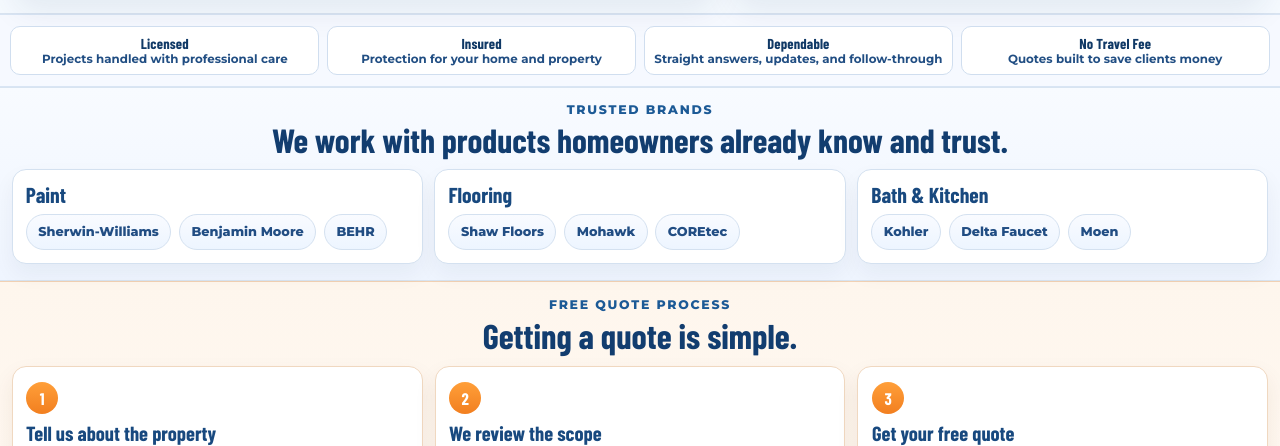
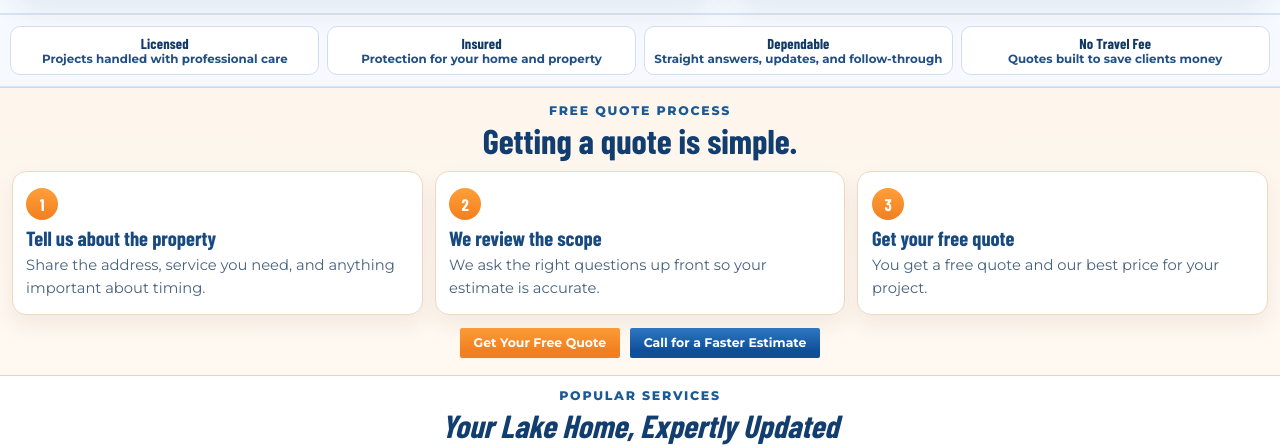
Before and after one commit to leojsjdhducucjjc/homerepair1, a website: page index.html in a window 1280 px wide. Shown: the part 1749-2195 px from the top of the page. Drawn offline with nearby package versions, Linux system fonts and the light colour scheme.

Commit message:
Refine mobile hero and remove home brands

```diff
--- a/index.html
+++ b/index.html
@@ -116,37 +116,6 @@
           <div class="trust-item"><strong>Insured</strong> Protection for your home and property</div>
           <div class="trust-item"><strong>Dependable</strong> Straight answers, updates, and follow-through</div>
           <div class="trust-item"><strong>No Travel Fee</strong> Quotes built to save clients money</div>
-        </section>
-
-        <section class="brands-section" aria-label="Featured product brands">
-          <p class="section-kicker">Trusted Brands</p>
-          <h2>We work with products homeowners already know and trust.</h2>
-          <div class="brand-category-grid">
-            <article class="brand-category-card">
-              <h3>Paint</h3>
-              <div class="brand-pill-row">
-                <span class="brand-pill">Sherwin-Williams</span>
-                <span class="brand-pill">Benjamin Moore</span>
-                <span class="brand-pill">BEHR</span>
-              </div>
-            </article>
-            <article class="brand-category-card">
-              <h3>Flooring</h3>
-              <div class="brand-pill-row">
-                <span class="brand-pill">Shaw Floors</span>
-                <span class="brand-pill">Mohawk</span>
-                <span class="brand-pill">COREtec</span>
-              </div>
-            </article>
-            <article class="brand-category-card">
-              <h3>Bath &amp; Kitchen</h3>
-              <div class="brand-pill-row">
-                <span class="brand-pill">Kohler</span>
-                <span class="brand-pill">Delta Faucet</span>
-                <span class="brand-pill">Moen</span>
-              </div>
-            </article>
-          </div>
         </section>
 
         <section class="quote-process" aria-label="Free quote process">
--- a/src/css/styles.css
+++ b/src/css/styles.css
@@ -1889,17 +1889,19 @@ body.nav-hidden {
   }
 
   .hero {
-    padding: 0.25rem 0 0.6rem;
+    padding: 0.2rem 0 0.65rem;
     background: linear-gradient(180deg, #0f3f74 0%, #0a315c 100%);
     overflow: hidden;
   }
 
   .hero-banner-image {
     display: block;
-    width: 100%;
+    width: 112%;
+    max-width: none;
     height: auto;
     object-fit: contain;
     object-position: center center;
+    margin-left: -6%;
     border-top: 1px solid #2f79c8;
     border-bottom: 1px solid #2f79c8;
     border-left: 0;
@@ -2035,10 +2037,10 @@ body.nav-hidden {
   .hero-cta {
     position: static;
     transform: none;
-    width: calc(100% - 1rem);
+    width: calc(100% - 0.9rem);
     margin-left: auto;
     margin-right: auto;
-    margin-top: 0.45rem;
+    margin-top: 0.4rem;
     justify-content: stretch;
     gap: 0.42rem;
   }
```
